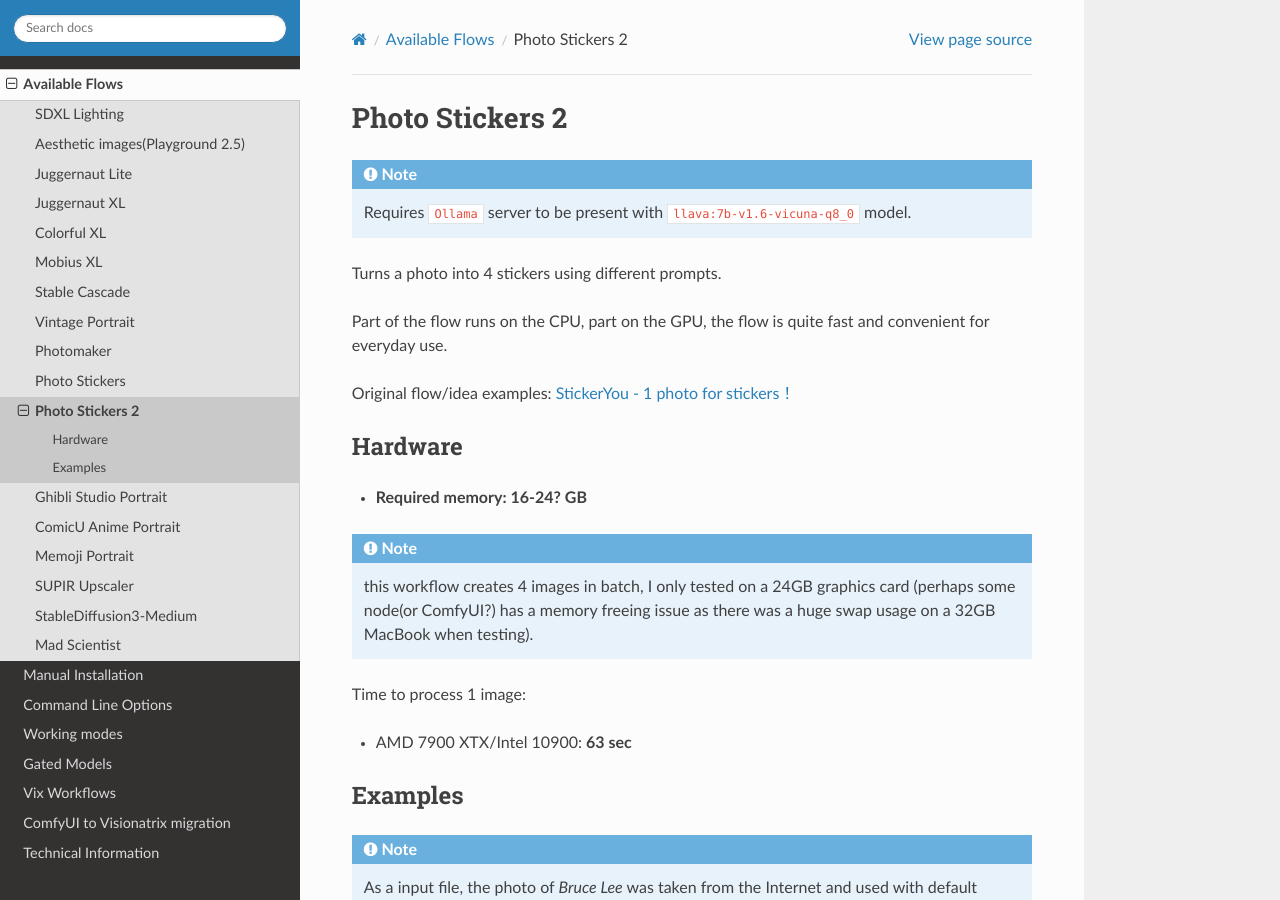
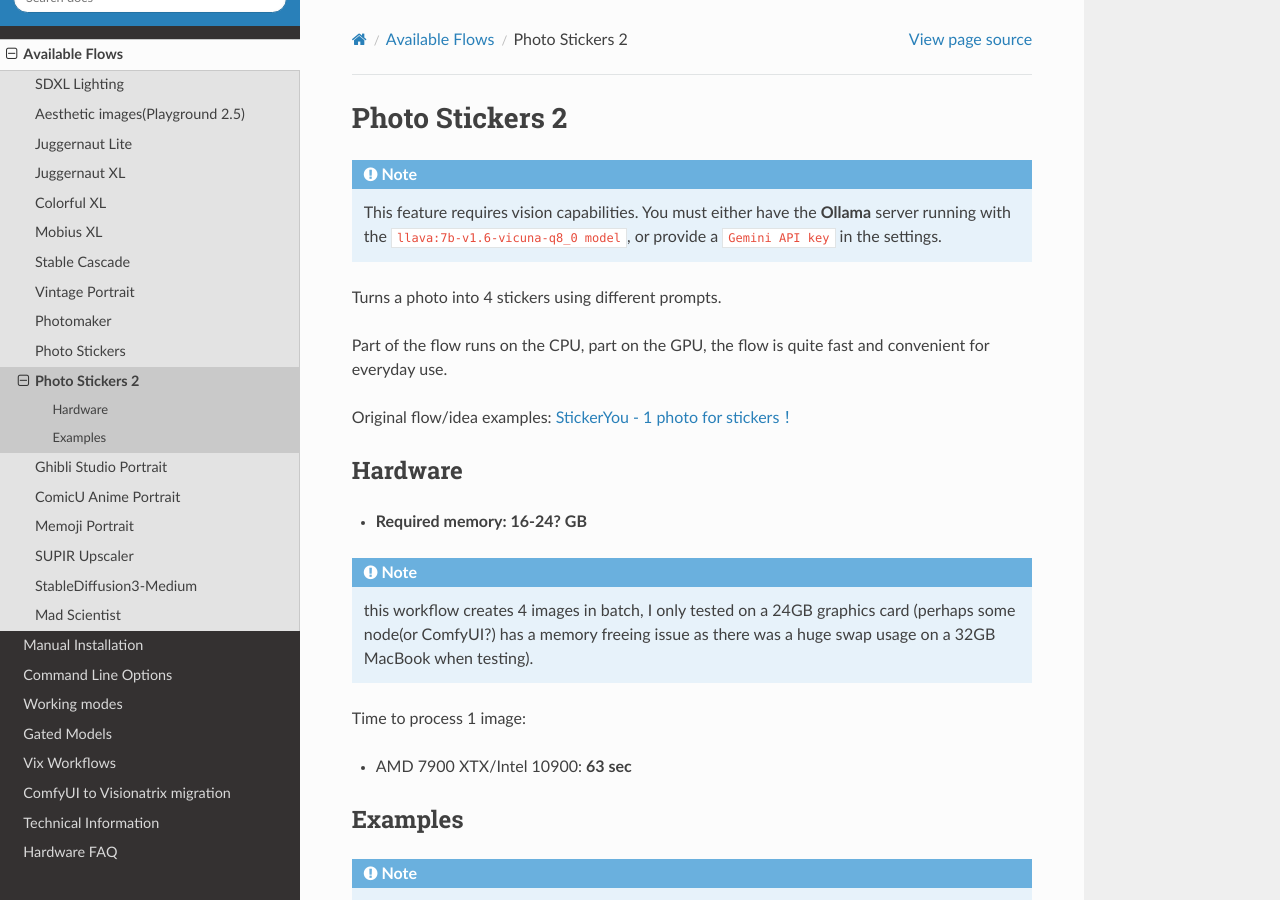
Before and after one commit to Visionatrix/VixFlowsDocs, a Sphinx documentation site: the page built from docs/Flows/PhotoStickers2.rst, in a window 1280 px wide and 900 px high. Built offline with Sphinx 7.4.7 and the Read the Docs theme 2.0.0, drawn with Linux system fonts in a browser that asks for light colours; the version number could not be read and is left out.

Commit message:
added ability to use Gemini as alternative to Ollama
Signed-off-by: Alexander Piskun <bigcat88@icloud.com>

```diff
--- a/docs/Flows/MadScientist.rst
+++ b/docs/Flows/MadScientist.rst
@@ -3,7 +3,7 @@
 Mad Scientist
 =============
 
-.. note:: Requires ``Ollama`` server to be present with ``llava:7b-v1.6-vicuna-q8_0`` model.
+.. note:: This feature requires vision capabilities. You must either have the **Ollama** server running with the ``llava:7b-v1.6-vicuna-q8_0 model``, or provide a ``Gemini API key`` in the settings.
 
 There are only two required arguments:
 
--- a/docs/Flows/PhotoStickers2.rst
+++ b/docs/Flows/PhotoStickers2.rst
@@ -3,7 +3,7 @@
 Photo Stickers 2
 ================
 
-.. note:: Requires ``Ollama`` server to be present with ``llava:7b-v1.6-vicuna-q8_0`` model.
+.. note:: This feature requires vision capabilities. You must either have the **Ollama** server running with the ``llava:7b-v1.6-vicuna-q8_0 model``, or provide a ``Gemini API key`` in the settings.
 
 Turns a photo into 4 stickers using different prompts.
 
--- a/docs/TechnicalInformation.rst
+++ b/docs/TechnicalInformation.rst
@@ -25,6 +25,7 @@ Visionatrix by default install and update these nodes:
  * `PuLID_ComfyUI <https://github.com/Visionatrix/PuLID_ComfyUI>`_
  * `ComfyUI_FizzNodes <https://github.com/Visionatrix/ComfyUI_FizzNodes>`_
  * `style_aligned_comfy <https://github.com/Visionatrix/style_aligned_comfy>`_
+ * `ComfyUI_Gemini_Flash <https://github.com/Visionatrix/ComfyUI_Gemini_Flash>`_
  * `ComfyUI-Visionatrix <https://github.com/Visionatrix/ComfyUI-Visionatrix>`_
 
 We are gradually expanding the list.
--- a/docs/index.rst
+++ b/docs/index.rst
@@ -14,6 +14,7 @@ Here will leave all docs that is not suitable for Readme file.
     VixWorkflows.rst
     ComfyUI2VixMigration.rst
     TechnicalInformation.rst
+    HardwareFAQ.rst
 
 
 Different utilities
```
Also changed, not shown: README.md (+1 -0 lines), docs/HardwareFAQ.rst (added, +36 -0 lines), 2 other files.
